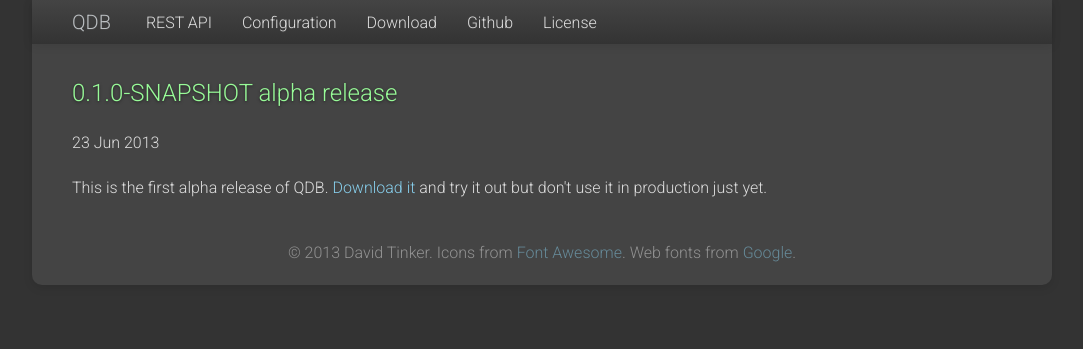
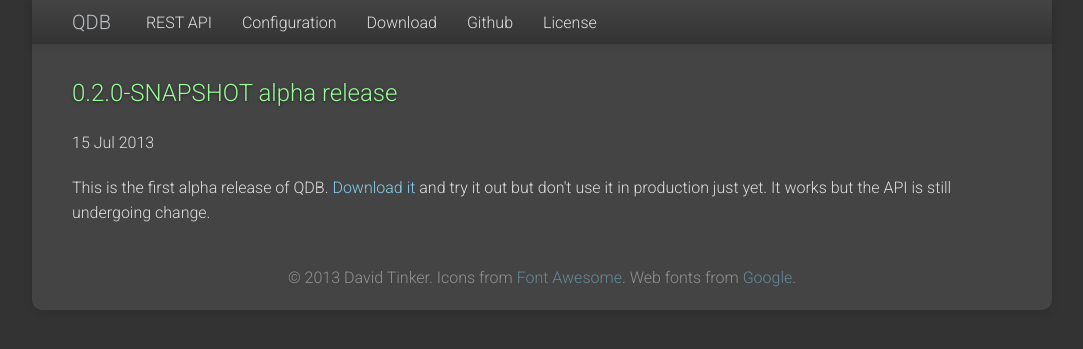
Before and after one commit to qdb-io/qdb-io.github.io, a Jekyll site: the page built from _posts/2013-07-15-first-alpha-release.html, in a window 1280 px wide. Shown: the top 349 px of the page, without its empty margins (98-1181 px from the left). Built offline with Jekyll 4.4.1, drawn with Linux system fonts in a browser that asks for light colours; nearby versions of some CDN libraries.

```diff
--- a/_posts/2013-06-23-first-alpha-release.html
+++ b/_posts/2013-07-15-first-alpha-release.html
@@ -1,11 +1,11 @@
 ---
 layout: post
-title:  "0.1.0-SNAPSHOT alpha release"
-date:   2013-06-23 07:06:24
+title:  "0.2.0-SNAPSHOT alpha release"
+date:   2013-07-15 21:32:24
 categories: news
 ---
 
 <p>
     This is the first alpha release of QDB. <a href="/download">Download it</a> and try it out but don't use it in
-    production just yet.
+    production just yet. It works but the API is still undergoing change.
 </p>
--- a/download.html
+++ b/download.html
@@ -10,13 +10,13 @@ release: 0.2.0-SNAPSHOT
 
 <h2>Ubuntu & Debian</h2>
 
-<p>Install <a href="http://downloads.qdb.io/qdb-server_{{ page.release }}.deb">qdb-server_{{ page.release }}.deb</a>.
+<p>Install <a href="http://downloads.qdb.io/qdb-server-{{ page.release }}.deb">qdb-server_{{ page.release }}.deb</a>.
 This includes init scripts, creates a qdb user and so on.</p>
 
 {% highlight bash %}
-$ wget http://downloads.qdb.io/qdb-server_{{ page.release }}.deb
+$ wget http://downloads.qdb.io/qdb-server-{{ page.release }}.deb
 $ sudo apt-get install openjdk-7-jdk
-$ sudo dpkg -i qdb-server_{{ page.release }}.deb
+$ sudo dpkg -i qdb-server-{{ page.release }}.deb
 $ tail -f /var/log/qdb/qdb.log
 {% endhighlight %}
 
```
Also changed, not shown: config.html (+5 -5 lines).
